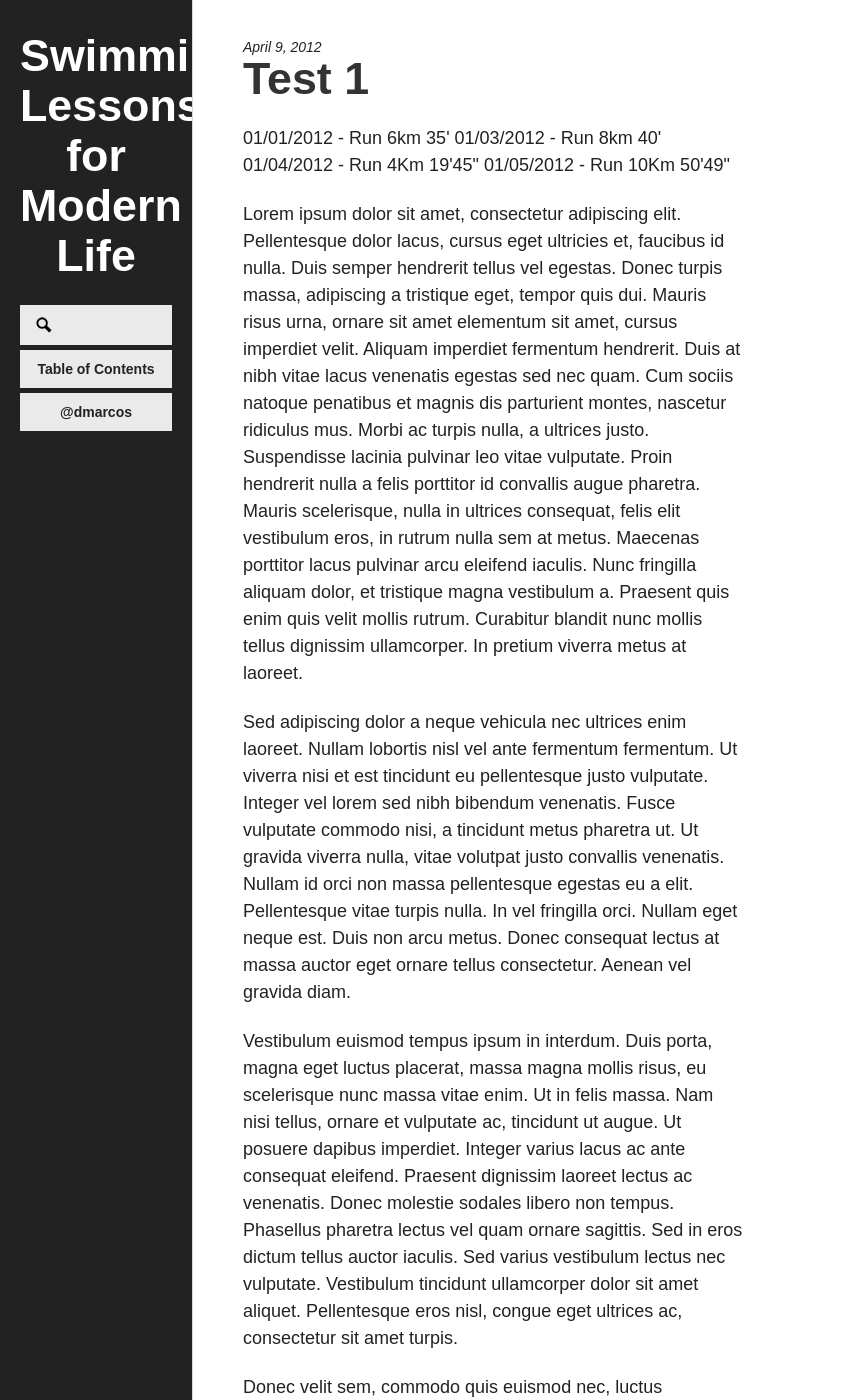
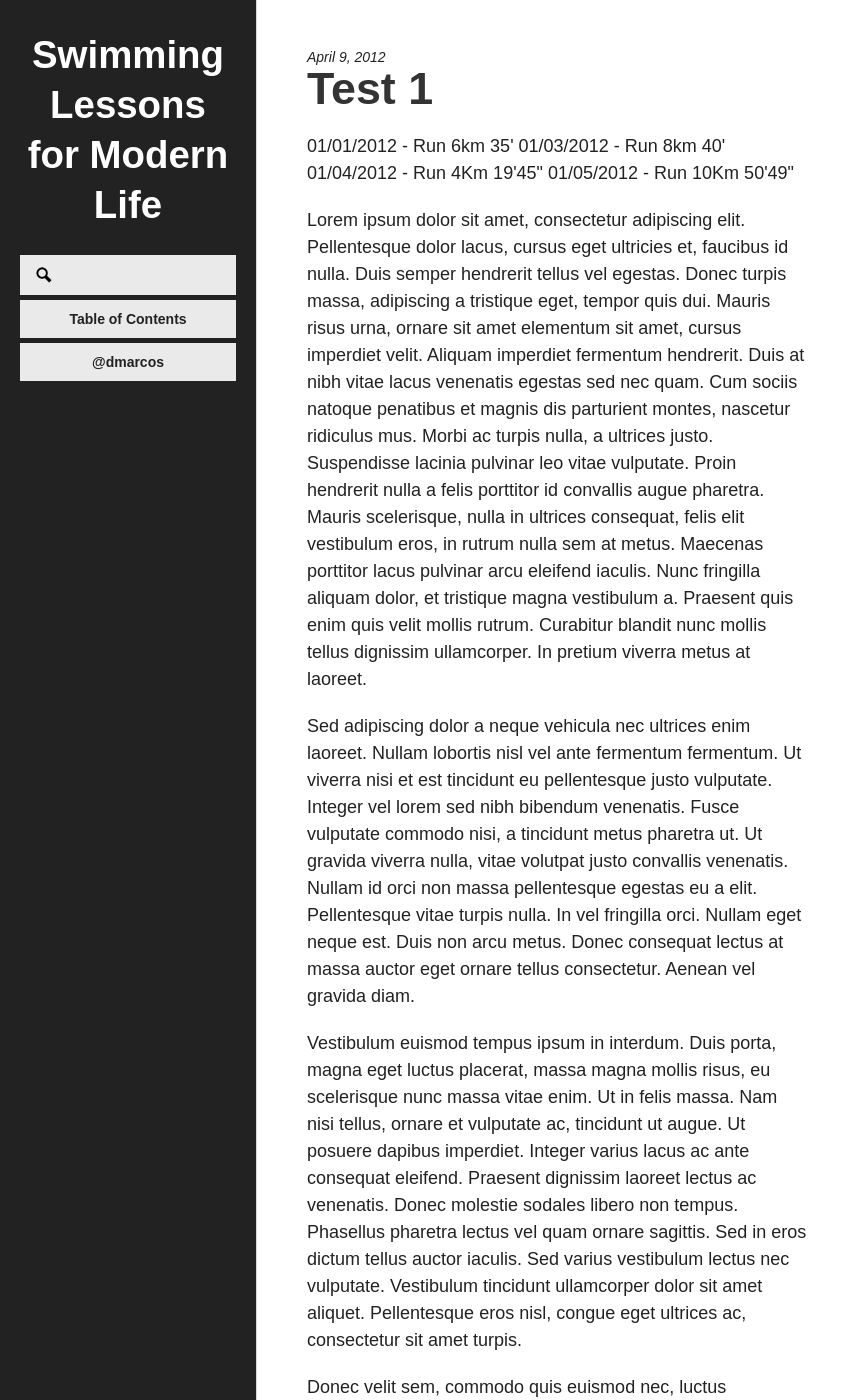
Before and after one commit to dmarcos/dmarcos.github.com, a Jekyll site: the page built from index.html, in a window 1280 px wide and 1400 px high. Shown: the whole window, without its empty margins (0-849 px from the left). Built offline with Jekyll 4.4.1, drawn with Linux system fonts in a browser that asks for light colours; Markdown is read by kramdown in place of the engine named in the settings.

Commit message:
Changing margins and paddings

```diff
--- a/css/style.css
+++ b/css/style.css
@@ -27,12 +27,12 @@ header {
   position: fixed;
   min-height: 100%;
   background-color: rgb(34, 34, 34);
-  width: 15%;
+  width: 20%;
   color: #333;
 }
 
 section#main {
-  margin-left: 15%;
+  margin-left: 20%;
   position: relative;
   z-index: 10;
   background-color: white;
@@ -49,7 +49,7 @@ section#main {
   font-size: 30px;
   line-height: 30px;
   font-weight: bold;
-  font-size: 2.8em;
+  font-size: 2.4em;
   padding-left: 20px;
   padding-right: 20px;
   line-height: 50px;
@@ -63,10 +63,7 @@ article{
   width: auto;
   display: block;
   position: relative;
-  padding-left: 50px;
-  padding-right: 50px;
-  padding-top: 40px;
-  padding-bottom: 40px;
+  padding: 50px;
   min-height: 130px;
 }
 
@@ -147,8 +144,8 @@ input#searchInput:focus{
 p{
   font-size: 18px;
   line-height: 27px;
-  margin-top: 22px;
-  margin-bottom: 22px;
+  margin-top: 20px;
+  margin-bottom: 20px;
   color: rgb(34, 34, 34);
 }
 
@@ -178,13 +175,13 @@ p{
   }
 
   #blogTitle{
-   margin-top: 20px;
+    margin-top: 20px;
   }
 
   article{
     margin: auto;
     display: block;
-    padding: 10px;
+    padding: 20px;
   }
 
 }
```
